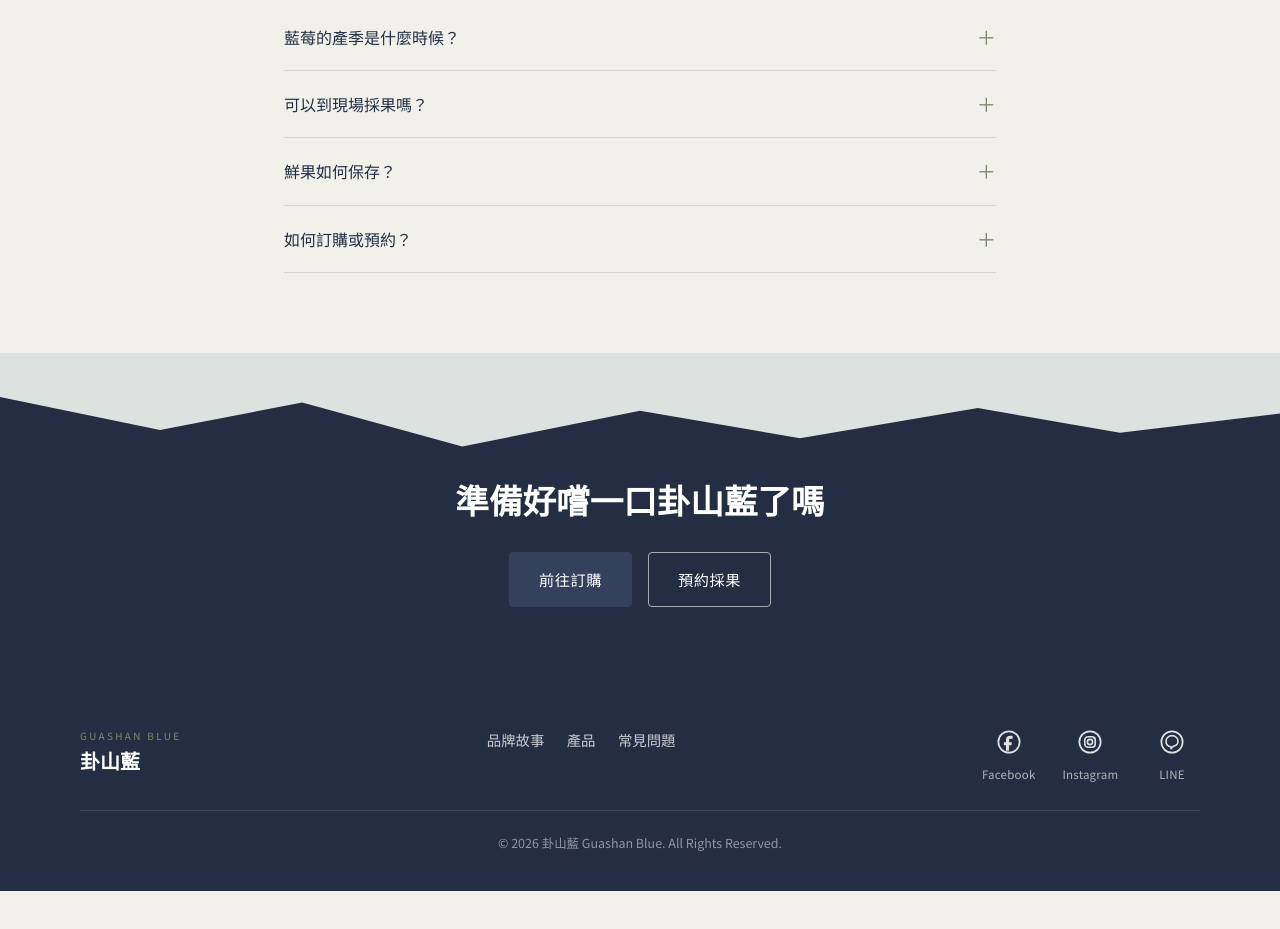
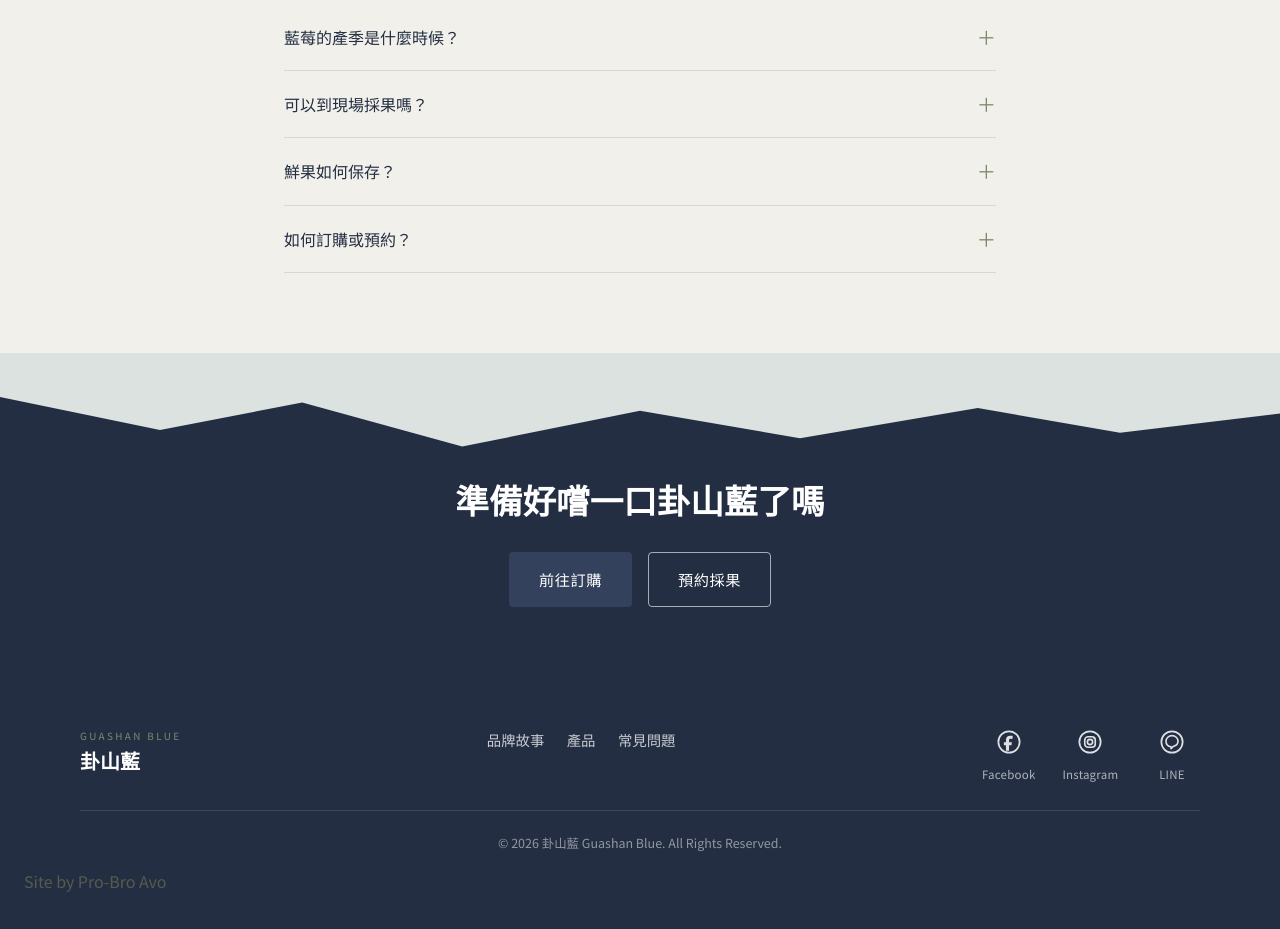
Before and after one commit to PROBROAVOCADO/guashan-blue, a plain HTML site: page index.html in a window 1280 px wide. Shown: the part 2246-3175 px from the top of the page. Before the commit the page ends 3137 px from the top, so only its background shows below. Drawn offline with Linux system fonts and the light colour scheme; no server answers.

Commit message:
Update index.html

```diff
--- a/index.html
+++ b/index.html
@@ -214,6 +214,7 @@
     </div>
   </div>
   <p class="footer-copy">© <span id="year"></span> 卦山藍 Guashan Blue. All Rights Reserved.</p>
+  <p class="footer-credit">Site by Pro-Bro Avo</p>
 </footer>
 
 <script src="script.js"></script>
```
